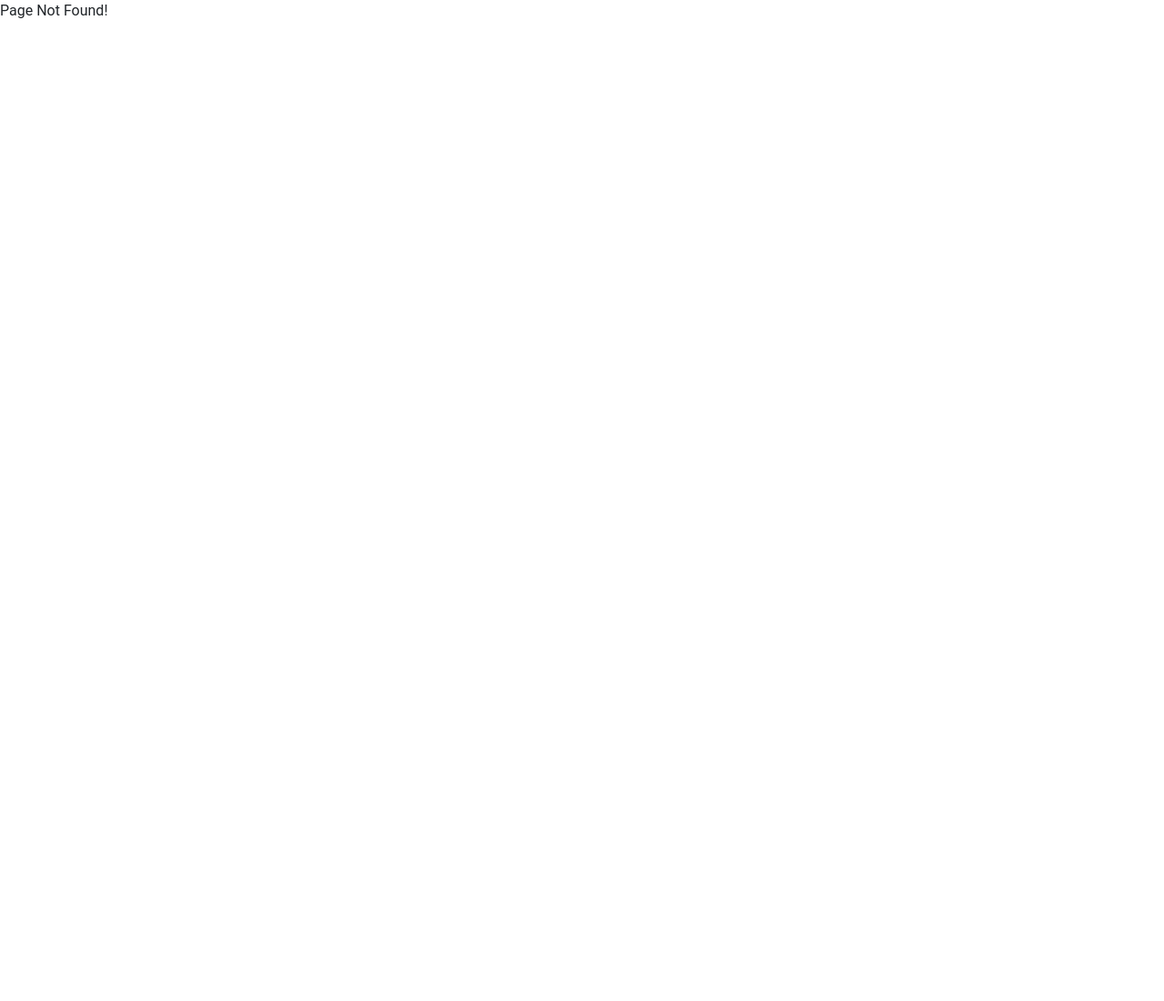
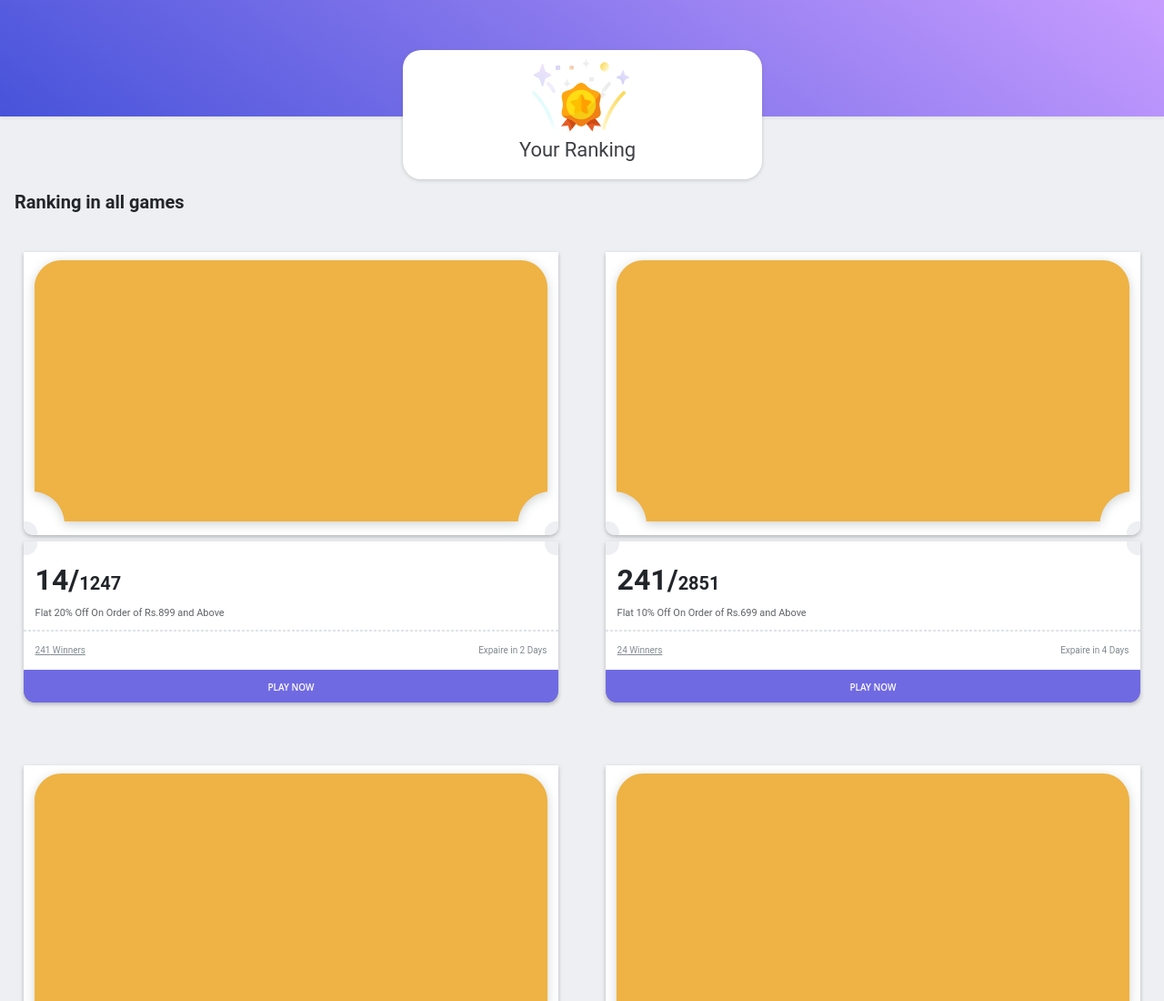
Before and after one commit to mohammedjunaidali6/Customer_App, a React app: page /ranking in a window 1280 px wide. Before the commit this address had no page. Shown: the top 1100 px of the page at 91% size. Before the commit the page ends 800 px from the top, so only its background shows below. Built offline with nearby package versions, Linux system fonts and the light colour scheme.

Commit message:
Ranking page changes

```diff
--- a/src/assets/css/mvp.css
+++ b/src/assets/css/mvp.css
@@ -4,6 +4,7 @@ input[type="button"] {
 }
 .w-100 {width: 100% !important}
 .w-50 {width: 50% !important}
+.text-bold {font-weight: bold !important;}
 button:disabled,
 button[disabled]{
     opacity: 0.7;
@@ -202,3 +203,125 @@ button[disabled]{
 #login-form-container input[type="text"], #login-form-container input[type="password"] {
     border-radius: 20px;
 }
+
+#back-container {
+    height: 128px;
+    /* width: 450px; */
+    background: linear-gradient(36.11deg, #4753DA 0%, #C79CFF 100%);
+    box-shadow: 0 2px 4px 0 rgba(0,0,0,0.06);
+}
+
+#back-banner-container {
+    display: flex;
+    justify-content: center;
+}
+#back-banner-container .back-banner-your-ranking {
+    margin-top: -76px;
+}
+.ranking-whole-box {
+    width: 50%;
+    float: left;
+    padding: 2%;
+}
+.ranking-mask-box {
+    width: 100%;
+    border-radius: 0 0 10px 10px;
+    background-color: #FFFFFF;
+    box-shadow: 0 2px 4px 0 rgba(95,97,101,0.4);
+    display: inline-flex;
+    flex-direction: column;
+    /* background-color: #004C80; */
+    position: relative;
+    overflow: hidden;
+    margin: 3% 0 0 0;
+    /* background-image: url("../img/Mask.svg");
+    background-repeat: no-repeat; */
+}
+.ranking-item-box {
+    width: 100%;
+    border-radius: 0 0 10px 10px;
+    background-color: #FFFFFF;
+    box-shadow: 0 2px 4px 0 rgba(95,97,101,0.4);
+    display: inline-flex;
+    flex-direction: column;
+    /* background-color: #004C80; */
+    position: relative;
+    overflow: hidden;
+    /* margin: 3%; */
+}
+.ranking-item-box-content {
+    padding: 10px 13px;
+}
+.curve-div {
+    position: absolute;
+    width: 25px;
+    height: 25px;
+    border-radius: 100%;
+    background-color: #FFF;
+    background-color: #edeff2;
+}
+.ranking-item-box-top { top: -10px; }
+.ranking-item-box-bottom { bottom: -10px; }
+.ranking-item-box-left { left: -10px; }
+.ranking-item-box-right { right: -10px; }
+.dashed-line-div {
+    box-sizing: border-box;
+    height: 1px;
+    border: 1px dashed #B1BCC2;
+    opacity: 0.4;
+}
+.text-winners {
+    height: 10px;
+    width: 45px;
+    color: #808A8F;
+    font-family: Roboto;
+    font-size: 10px;
+    letter-spacing: -0.02px;
+    line-height: 10px;
+    text-decoration: underline;
+}
+.text-expire {
+    height: 10px;
+    width: 62px;
+    color: #808A8F;
+    font-family: Roboto;
+    font-size: 10px;
+    letter-spacing: -0.02px;
+    line-height: 10px;
+}
+.btn-ranking-item-playnow {
+    width: 100%;
+    border-radius: 0 0 12px 12px;
+    background-color: #706AE2;
+    border: solid 1px #706AE2;
+    box-shadow: 0 1px 1px 0 rgb(0 0 0 / 14%), 0 1px 1px -1px rgb(0 0 0 / 12%), 0 1px 2px 0 rgb(0 0 0 / 20%);
+    outline: none;
+    cursor: pointer;
+    padding: 5px;
+}
+.btn-ranking-item-playnow .button-text {
+    height: 12px;
+    width: 52px;
+    color: #FFFFFF;
+    font-family: "Open Sans";
+    font-size: 10px;
+    font-weight: 600;
+    letter-spacing: 0;
+    line-height: 11.68px;
+    text-align: center;
+}
+.ranking-item-box .text-offer {
+    color: #5F6165;
+    font-family: Roboto;
+    font-size: 11px;
+    letter-spacing: -0.03px;
+    line-height: 17px;
+}
+.ranking-item-box .ranking-item-box-content .text-rank-actual {
+    font-weight: bold;
+    font-size: 32px;
+}
+.ranking-item-box .ranking-item-box-content .text-rank-of {
+    font-weight: bold;
+    font-size: 20px;
+}
--- /dev/null
+++ b/src/components/common/back.jsx
@@ -0,0 +1,10 @@
+import React from 'react';
+
+export default function Back(props) {
+
+    return (
+        <div id="back-container" className="">
+
+        </div>
+    )
+}
--- /dev/null
+++ b/src/components/common/backBanner.jsx
@@ -0,0 +1,11 @@
+import React from 'react';
+import back_banner_src from '../../assets/img/Coupon_bg.svg'
+
+export default function BackBanner(props) {
+
+    return (
+        <div id="back-banner-container" className="">
+            <img src={back_banner_src} title="Back Banner" className="back-banner-your-ranking" />
+        </div>
+    )
+}
--- /dev/null
+++ b/src/components/common/rankingBox.jsx
@@ -0,0 +1,42 @@
+import React from 'react';
+
+import mask_src from '../../assets/img/Mask.svg';
+
+export default function RankingBox(props) {
+
+    return (
+        <div className="ranking-whole-box">
+            <div className="ranking-mask-box">
+                <img src={mask_src} alt="Mask" />
+                <div className="curve-div ranking-item-box-bottom ranking-item-box-left"></div>
+                <div className="curve-div ranking-item-box-bottom ranking-item-box-right"></div>
+            </div>
+            <div className="ranking-item-box">
+                <div className="curve-div ranking-item-box-top ranking-item-box-left"></div>
+                <div className="curve-div ranking-item-box-top ranking-item-box-right"></div>
+                <div className="w-100 ranking-item-box-content mt-2 pb-0">
+                    <img src="" />
+                    <span className="text-rank-actual">{props.dataObj.inVal}/</span>
+                    <span className="text-rank-of">{props.dataObj.ofVal}</span>
+                </div>
+                <div className="w-100 text-offer ranking-item-box-content pt-1">
+                    <span>{props.dataObj.offerText}</span>
+                </div>
+                <div className="w-100 dashed-line-div"></div>
+                <div className="w-100 ranking-item-box-content pt-3 pb-3">
+                    <div className="w-50 float-left clearfix text-winners">
+                        <span>{props.dataObj.winnersCount} Winners</span>
+                    </div>
+                    <div className="w-50 float-left text-right clearfix text-expire">
+                        <span>{props.dataObj.expireMessage}</span>
+                    </div>
+                </div>
+                <div className="w-100">
+                    <button type="button" className="btn-ranking-item-playnow">
+                        <span className="button-text">PLAY NOW</span>
+                    </button>
+                </div>
+            </div>
+        </div>
+    )
+}
--- /dev/null
+++ b/src/components/ranking/ranking.jsx
@@ -0,0 +1,28 @@
+import React, { Fragment } from 'react';
+import Back from "../common/back";
+import BackBanner from "../common/backBanner";
+import RankingBox from "../common/rankingBox";
+
+const tempArray = [
+    {id: 1, inVal: 14, ofVal: 1247, offerText: 'Flat 20% Off On Order of Rs.899 and Above', winnersCount: 241, expireMessage: 'Expaire in 2 Days'},
+    {id: 2, inVal: 241, ofVal: 2851, offerText: 'Flat 10% Off On Order of Rs.699 and Above', winnersCount: 24, expireMessage: 'Expaire in 4 Days'},
+    {id: 3, inVal: 47, ofVal: 1784, offerText: 'Flat 40% Off On Order of Rs.1299 and Above', winnersCount: 89, expireMessage: 'Expaire in 6 Days'},
+    {id: 4, inVal: 87, ofVal: 547, offerText: 'Flat 24% Off On Order of Rs.999 and Above', winnersCount: 174, expireMessage: 'Expaire in 1 Day'}
+];
+export default function Ranking(props) {
+
+    return (
+        <div id="ranking-container" className="">
+            <Back />
+            <BackBanner />
+            <h5 className="text-bold mt-2 ml-3 mb-0">Ranking in all games</h5>
+            {tempArray && tempArray.length > 0 ? (
+                <Fragment>
+                    {tempArray.map((obj) => (
+                        <RankingBox dataObj={obj} key={obj.id} />
+                    ))}
+                </Fragment>
+            ): null}
+        </div>
+    )
+}
--- a/src/index.css
+++ b/src/index.css
@@ -6,6 +6,7 @@ body {
     font-family: Roboto;
   -webkit-font-smoothing: antialiased;
   -moz-osx-font-smoothing: grayscale;
+  background-color: #edeff2;
 }
 
 code {
--- a/src/routes/route.js
+++ b/src/routes/route.js
@@ -6,6 +6,7 @@ import NotFound from '../components/common/notFound.jsx';
 import Landing from '../components/landing/landing.jsx';
 import HomeContatiner from '../containers/home/homeContainer';
 import LoginContatiner from '../containers/login/loginContainer';
+import Ranking from '../components/ranking/ranking';
 
 export default function AppRoute() {
   InterceptorsFn();
@@ -16,6 +17,7 @@ export default function AppRoute() {
           {/* <Route exact path="/" component={HomeContatiner}/> */}
           <Route exact path="/" component={Landing}/>
           <Route exact path="/login" component={LoginContatiner}/>
+          <Route exact path="/ranking" component={Ranking}/>
           <Route path="*" component={NotFound} />
         </Switch>
       </BrowserRouter>
```
Also changed, not shown: src/assets/img/Coupon_bg.svg (added), src/assets/img/Mask.svg (added), src/assets/img/white-top-curve-box.svg (added), 1 other file.
